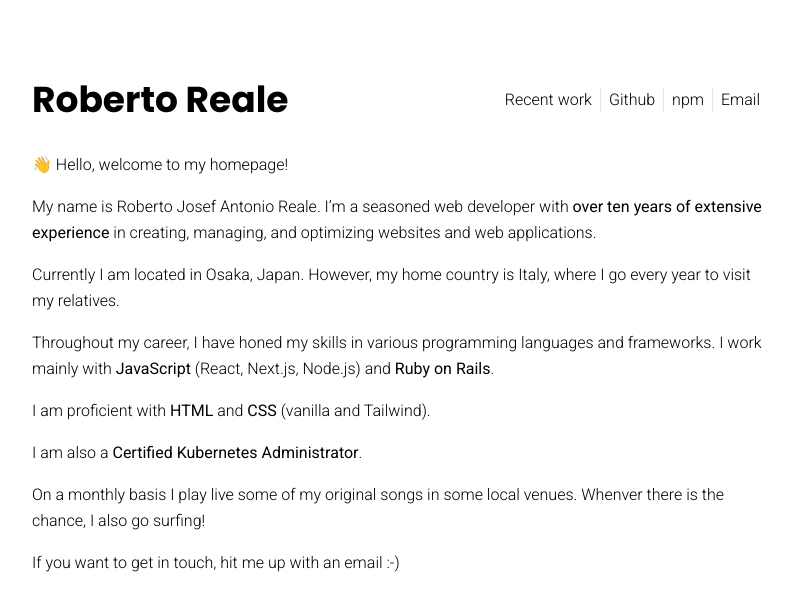
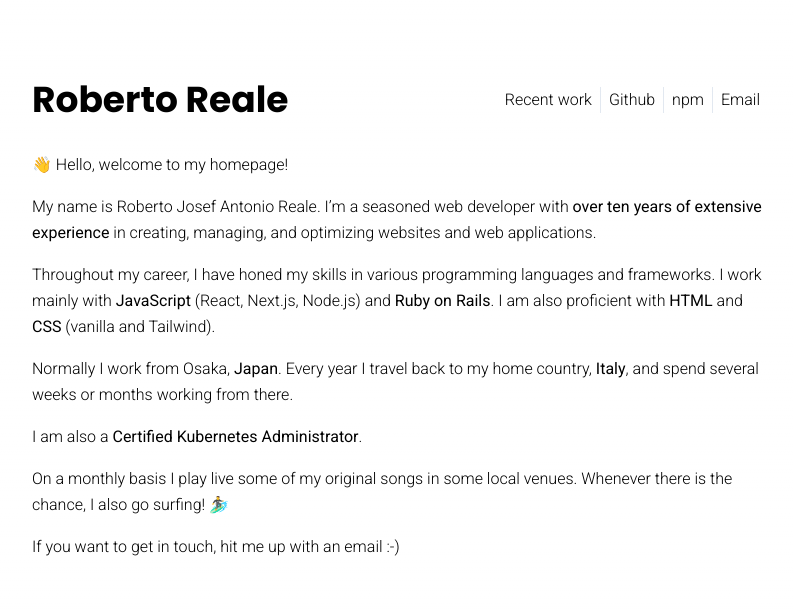
Before and after one commit to sickdyd/roberto-reale-ja, a Next.js app: page / in a window 1280 px wide. Shown: the top 610 px of the page, without its empty margins (240-1033 px from the left). Built offline with nearby package versions, Linux system fonts and the light colour scheme.

Commit message:
Update homepage text

```diff
--- a/app/page.tsx
+++ b/app/page.tsx
@@ -10,17 +10,16 @@ export default function Home() {
         creating, managing, and optimizing websites and web applications.
       </p>
       <p className="mb-4">
-        Currently I am located in Osaka, Japan. However, my home country is
-        Italy, where I go every year to visit my relatives.
+        Throughout my career, I have honed my skills in various programming
+        languages and frameworks. I work mainly with <strong>JavaScript</strong>{" "}
+        (React, Next.js, Node.js) and <strong>Ruby on Rails</strong>. I am also
+        proficient with <strong>HTML</strong> and <strong>CSS</strong> (vanilla
+        and Tailwind).
       </p>
       <p className="mb-4">
-        Throughout my career, I have honed my skills in various programming
-        languages and frameworks. I work mainly with <strong>JavaScript</strong>{" "}
-        (React, Next.js, Node.js) and <strong>Ruby on Rails</strong>.
-      </p>
-      <p className="mb-4">
-        I am proficient with <strong>HTML</strong> and <strong>CSS</strong>{" "}
-        (vanilla and Tailwind).
+        Normally I work from Osaka, <strong>Japan</strong>. Every year I travel
+        back to my home country, <strong>Italy</strong>, and spend several weeks
+        or months working from there.
       </p>
       <p className="mb-4">
         I am also a{" "}
@@ -34,7 +33,7 @@ export default function Home() {
       </p>
       <p className="mb-4">
         On a monthly basis I play live some of my original songs in some local
-        venues. Whenver there is the chance, I also go surfing!
+        venues. Whenever there is the chance, I also go surfing! 🏄‍♂️
       </p>
       <p className="mb-4">
         If you want to get in touch, hit me up with an email :-)
```
